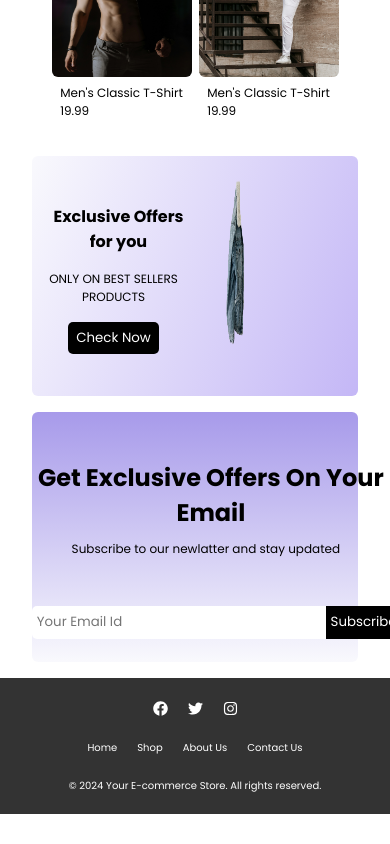
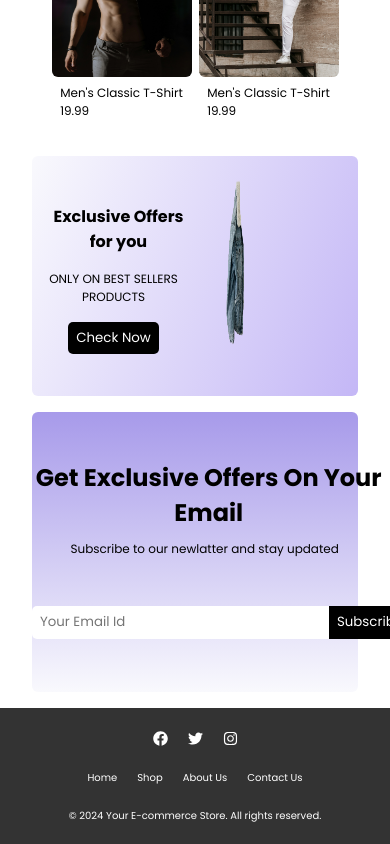
Before and after one commit to masudalom1/myshop_E-commerse-website, a React (Vite) app: page / in a window 390 px wide. Shown: the part 1187-2031 px from the top of the page. Before the commit the page ends 2001 px from the top, so only its background shows below. Built offline with nearby package versions, Linux system fonts and the light colour scheme.

Commit message:
Update offers.css

```diff
--- a/src/components/Offers/offers.css
+++ b/src/components/Offers/offers.css
@@ -20,6 +20,7 @@
     margin-top: 10px;
     flex-wrap: wrap;
   }
+
   .left_section h1 {
     flex-wrap: wrap;
   }
@@ -29,6 +30,7 @@
     justify-content: center;
     margin-top: 3rem;
   }
+
   .right_section input {
     flex-wrap: wrap;
     padding-left: 0.5rem;
@@ -54,34 +56,23 @@
     border-top-right-radius: 5px;
     border-bottom-right-radius: 5px;
   }
+
   .right_section button:hover {
     background-color: rgb(60, 54, 54);
     color: white;
   }
 
-  @media screen and (max-width: 480px) {
-    .left_section h1 {
-      font-size: 1.5rem;
-      margin-right: 10px;
-    }
-    .left_section p {
-      margin-right: 20px;
+  @media screen and (max-width:440px) {
+    .offers_sections h1{
+        font-size: 1.5rem;
+        margin-right: 1.5rem;
+        flex-wrap: wrap;
     }
 
-    .right_section input {
-      padding-left: 0.3rem;
-      padding-right: 2rem;
-      padding-top: 0.4rem;
-      padding-bottom: 0.4rem;
+    .offers_sections p{
+        margin-right: 2rem;
     }
-
-    .offers_sections {
-      height: 250px;
-    }
-    .right_section button{
-      padding-left: 0.3rem;
-    padding-top: 0.2rem;
-    padding-bottom: 0.2rem;
-    padding-right: 0.2rem;
+    .right_section input{
+        padding-right: 2rem;
     }
   }
```
